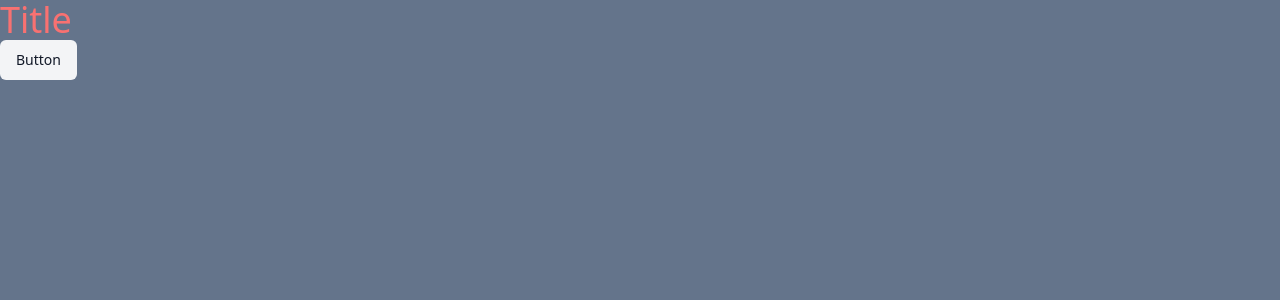
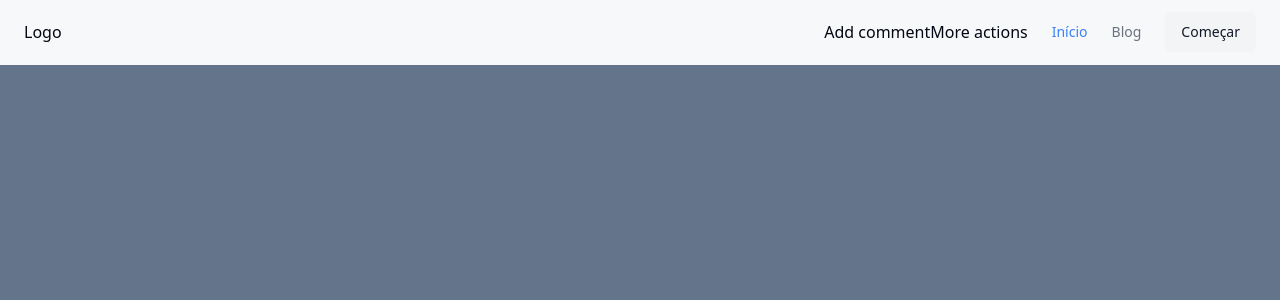
Before and after one commit to gustavo2892/blog-with-nextjs, a Next.js app: page / in a window 1280 px wide. Shown: the top 300 px of the page. Built offline with nearby package versions, Linux system fonts and the light colour scheme.

Commit message:
Create Header

```diff
--- /dev/null
+++ b/src/components/header/header.tsx
@@ -0,0 +1,42 @@
+import { cn } from '@/lib/utils';
+import Link from 'next/link';
+import { useRouter } from 'next/router';
+import { Button } from '../ui/button';
+
+export const Header = () => {
+  const router = useRouter();
+  const isHomePage = router.pathname === '/';
+  const isBlogPage = router.pathname === '/blog';
+
+  return (
+    <header className="fixed top-0 z-50 w-full border-b border-white/10 bg-background/95 backdrop-blur supports-[backdrop-filters]:bg-background/60">
+      <div className="mx-auto max-w-7xl px-4 sm:px-6 ls:px-80">
+        <div className="flex h-16 items-center justify-between">
+          <Link href="/">Logo</Link>
+
+          <nav className="flex items-center gap-6">Add commentMore actions
+            <Link
+              href="/"
+              className={cn(
+                'text-sm font-medium transition-colors hover:text-blue-500',
+                isHomePage ? 'text-blue-500' : 'text-muted-foreground'
+              )}
+            >
+              Início
+            </Link>
+            <Link
+              href="/blog"
+              className={cn(
+                'text-sm font-medium transition-colors hover:text-blue-500',
+                isBlogPage ? 'text-blue-500' : 'text-muted-foreground'
+              )}
+            >
+              Blog
+            </Link>
+            <Button variant="secondary">Começar</Button>
+          </nav>
+        </div>
+      </div>
+    </header>
+  );
+};
--- /dev/null
+++ b/src/components/header/index.ts
@@ -0,0 +1 @@
+export * from './header';
--- a/src/pages/index.tsx
+++ b/src/pages/index.tsx
@@ -1,12 +1,11 @@
-import { Button } from "@/components/ui/button";
+import { Header } from "@/components/header/header";
 
 export default function Home() {
   return (
     <div
       className="min-h-screen min-w-full bg-slate-500"
     >
-      <h2 className="text-4xl text-red-400">Title</h2>
-      <Button variant="secondary">Button</Button>
+      <Header />
     </div>
   );
 }
```
